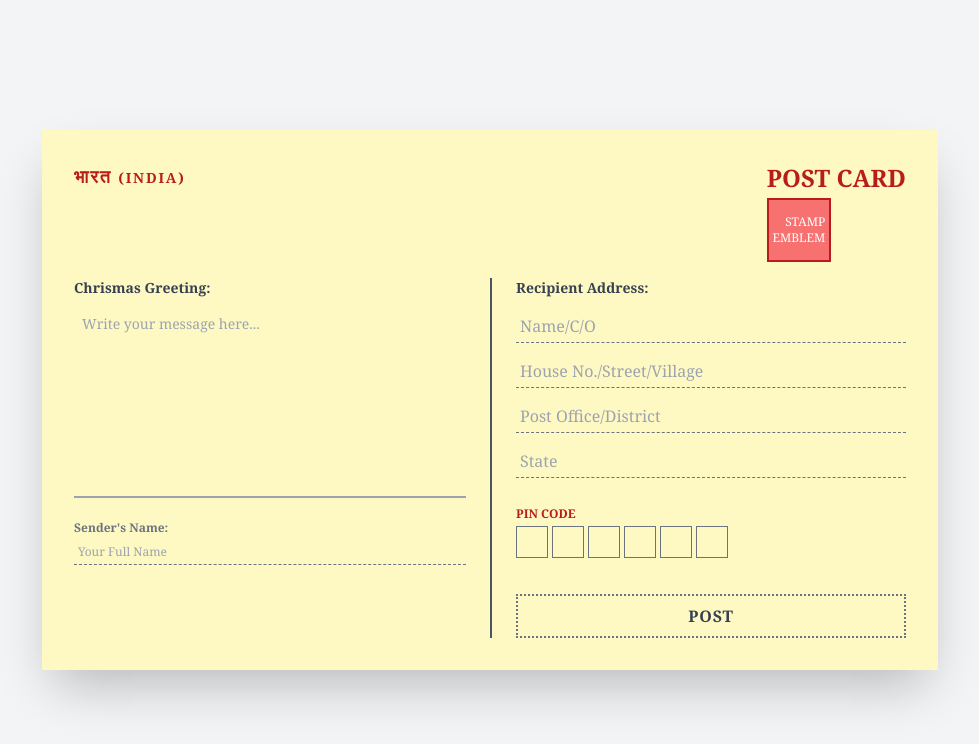
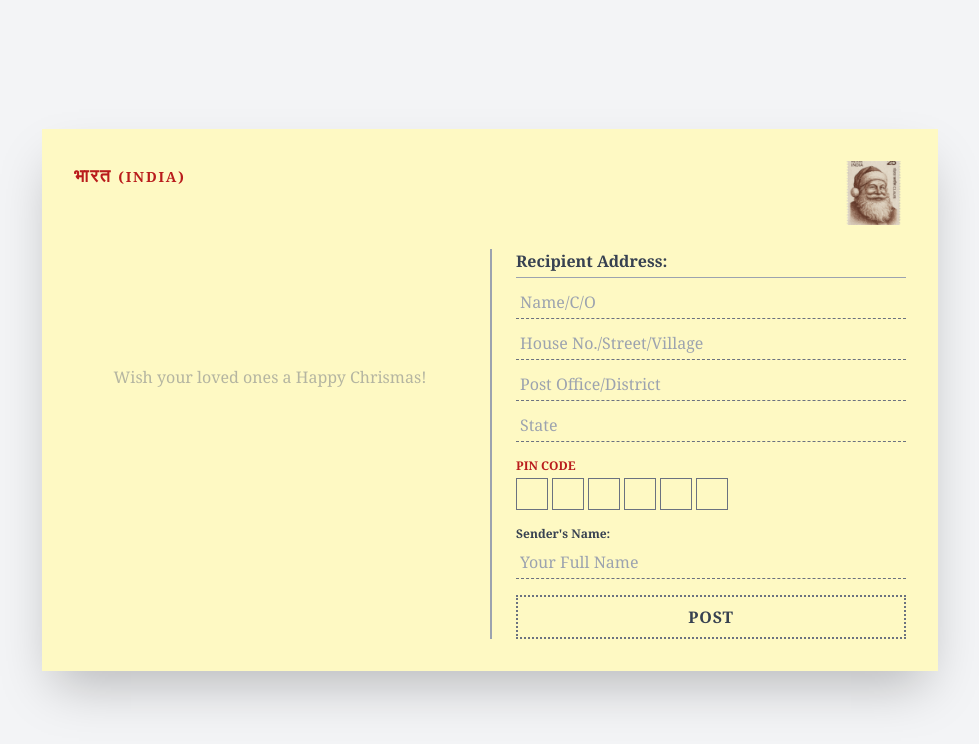
Before and after one commit to worthasmile/xmas, a plain HTML site: page index.html in a window 1280 px wide. Shown: the whole page, without its empty margins (150-1129 px from the left). Drawn offline with nearby package versions, Linux system fonts and the light colour scheme.

```diff
--- a/index.html
+++ b/index.html
@@ -3,44 +3,50 @@
   <head>
     <meta charset="UTF-8" />
     <meta name="viewport" content="width=device-width, initial-scale=1.0" />
-    <title>Indian Postcard (Dak-Patra) - Centered</title>
+    <title>Indian Postcard (Dak-Patra) - Modified (Blank Side)</title>
     <script src="https://cdn.tailwindcss.com"></script>
   </head>
   <body class="m-0 flex h-full items-center justify-center bg-gray-100 p-0">
+    <!-- Postcard Container: Increased max-width for two columns -->
     <div class="postcard-container w-full max-w-4xl border-dotted border-amber-800 bg-yellow-100 p-4 font-serif shadow-2xl sm:p-6 md:p-8">
-      <header class="mb-4 flex items-start justify-between">
+
+      <!-- Header Section (INDIA & Stamp/Postcard Text) -->
+      <header class="mb-6 flex items-start justify-between">
         <h1 class="text-base font-bold tracking-widest text-red-700 uppercase sm:text-lg">भारत <span class="text-xs sm:text-sm">(INDIA)</span></h1>
         <div class="text-right">
-          <p class="text-xl font-extrabold text-red-700 sm:text-2xl">POST CARD</p>
-          <div class="mt-1 flex h-12 w-12 items-center justify-center border-2 border-red-700 bg-red-400 p-1 text-xs text-white sm:h-16 sm:w-16">
-            STAMP <br />
-            EMBLEM
+
+          <div class="mt-0 flex h-12 w-12 items-center justify-center sm:h-16 sm:w-16">
+            <img src="santa-stamp-150-200.png" alt="Postage stamp" class="h-full w-full object-cover" />
           </div>
         </div>
       </header>
 
+      <!-- Content Area: Two Columns Restored -->
       <div class="flex flex-col md:flex-row">
+
+        <!-- LEFT COLUMN: Blank Message Space (Non-interactive) -->
         <div class="mb-4 w-full md:mb-0 md:w-1/2 md:pr-6">
-          <h2 class="mb-2 text-sm font-semibold text-gray-700">Chrismas Greeting:</h2>
-          <textarea rows="8" placeholder="Write your message here..." class="h-32 w-full resize-none border-b-2 border-gray-400 bg-transparent p-2 text-sm focus:border-amber-800 focus:outline-none md:h-48"></textarea>
-
-          <div class="pt-4 text-xs text-gray-500">
-            <p class="mb-1 font-semibold">Sender's Name:</p>
-            <input type="text" placeholder="Your Full Name" class="w-full border-b border-dashed border-gray-500 bg-transparent p-1 text-xs focus:border-amber-800 focus:outline-none" />
+          <div class="flex h-64 items-center justify-center border-gray-400 p-4 text-center">
+            <p class="select-none text-gray-500/50">
+                Wish your loved ones a Happy Chrismas!
+            </p>
           </div>
         </div>
 
-        <div class="w-full space-y-3 border-gray-600 pt-4 md:w-1/2 md:border-l-2 md:pt-0 md:pl-6">
-          <h2 class="text-sm font-semibold text-gray-700">Recipient Address:</h2>
+        <!-- RIGHT COLUMN: Address, PIN, and Sender Details -->
+        <div class="w-full space-y-2 pt-4 md:w-1/2 md:border-l-2 md:border-gray-400 md:pt-0 md:pl-6">
 
-          <div class="space-y-3">
+          <h2 class="text-base font-semibold text-gray-700 border-b border-gray-400 pb-1">Recipient Address:</h2>
+
+          <div class="space-y-2">
             <input type="text" placeholder="Name/C/O" class="w-full border-b border-dashed border-gray-500 bg-transparent p-1 text-base focus:border-amber-800 focus:outline-none" />
             <input type="text" placeholder="House No./Street/Village" class="w-full border-b border-dashed border-gray-500 bg-transparent p-1 text-base focus:border-amber-800 focus:outline-none" />
             <input type="text" placeholder="Post Office/District" class="w-full border-b border-dashed border-gray-500 bg-transparent p-1 text-base focus:border-amber-800 focus:outline-none" />
             <input type="text" placeholder="State" class="w-full border-b border-dashed border-gray-500 bg-transparent p-1 text-base focus:border-amber-800 focus:outline-none" />
           </div>
 
-          <div class="pt-4">
+          <!-- PIN Code Input Block -->
+          <div class="pt-2">
             <label class="mb-1 block text-xs font-semibold text-red-700">PIN CODE</label>
             <div class="flex justify-start space-x-1">
               <input type="text" maxlength="1" pattern="[0-9]" title="Enter one digit" required class="h-8 w-8 border border-gray-500 bg-transparent text-center text-lg focus:border-amber-800 focus:outline-none" />
@@ -52,7 +58,14 @@
             </div>
           </div>
 
-          <div class="pt-6">
+          <!-- Sender Name Input -->
+          <div class="pt-2">
+            <p class="mb-1 block text-xs font-semibold text-gray-700">Sender's Name:</p>
+            <input type="text" placeholder="Your Full Name" class="w-full border-b border-dashed border-gray-500 bg-transparent p-1 text-base focus:border-amber-800 focus:outline-none" />
+          </div>
+
+          <!-- Post Button -->
+          <div class="pt-2">
             <button class="w-full border-2 border-dotted border-gray-500 py-2 font-bold tracking-wider text-gray-700 uppercase transition duration-200 hover:border-amber-800 hover:text-amber-800">Post</button>
           </div>
         </div>
```
Also changed, not shown: santa-stamp-150-200.png (added).
